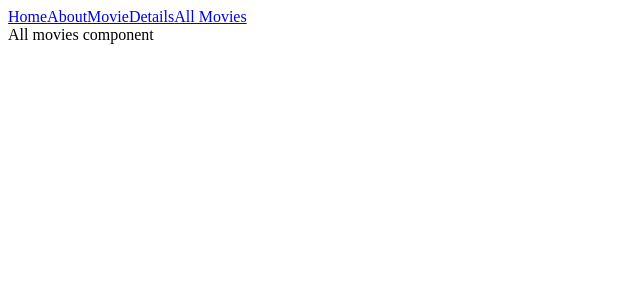
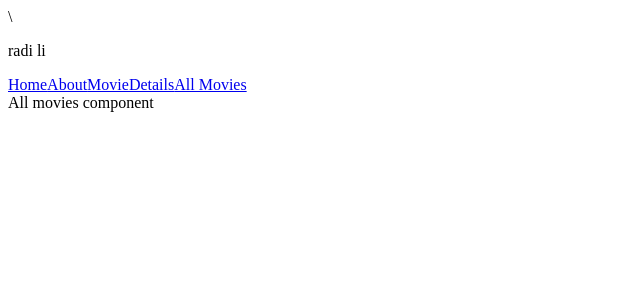
Before and after one commit to aleksax1/imdbProject, a React (Vite) app: page / in a window 1280 px wide. Shown: the top 300 px of the page, without its empty margins (0-640 px from the left). Built offline with nearby package versions, Linux system fonts and the light colour scheme.

Commit message:
drugi commit

```diff
--- a/src/components/Nav/Nav.jsx
+++ b/src/components/Nav/Nav.jsx
@@ -4,7 +4,8 @@ import "./Nav.css";
 
 function Nav() {
   return (
-    <nav>
+    <nav>\
+      <p>radi li</p>
       <Link to="/">Home</Link>
       <Link to="/about">About</Link>
       <Link to="/movie-details">MovieDetails</Link>
```
